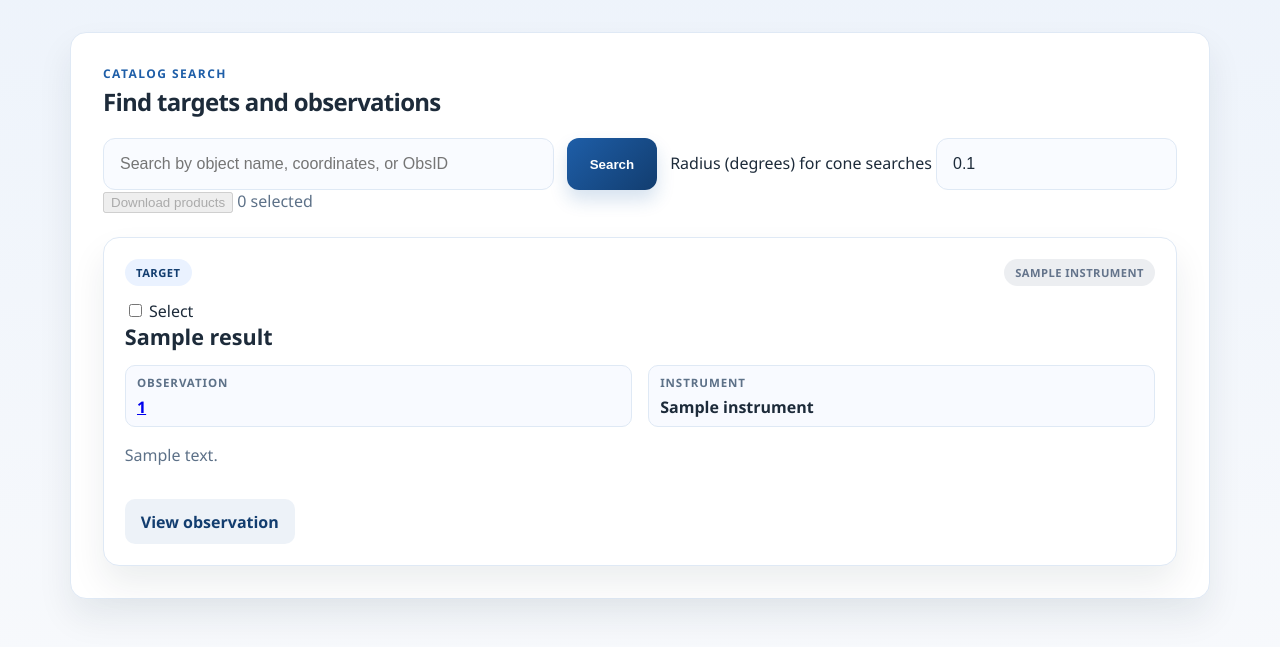
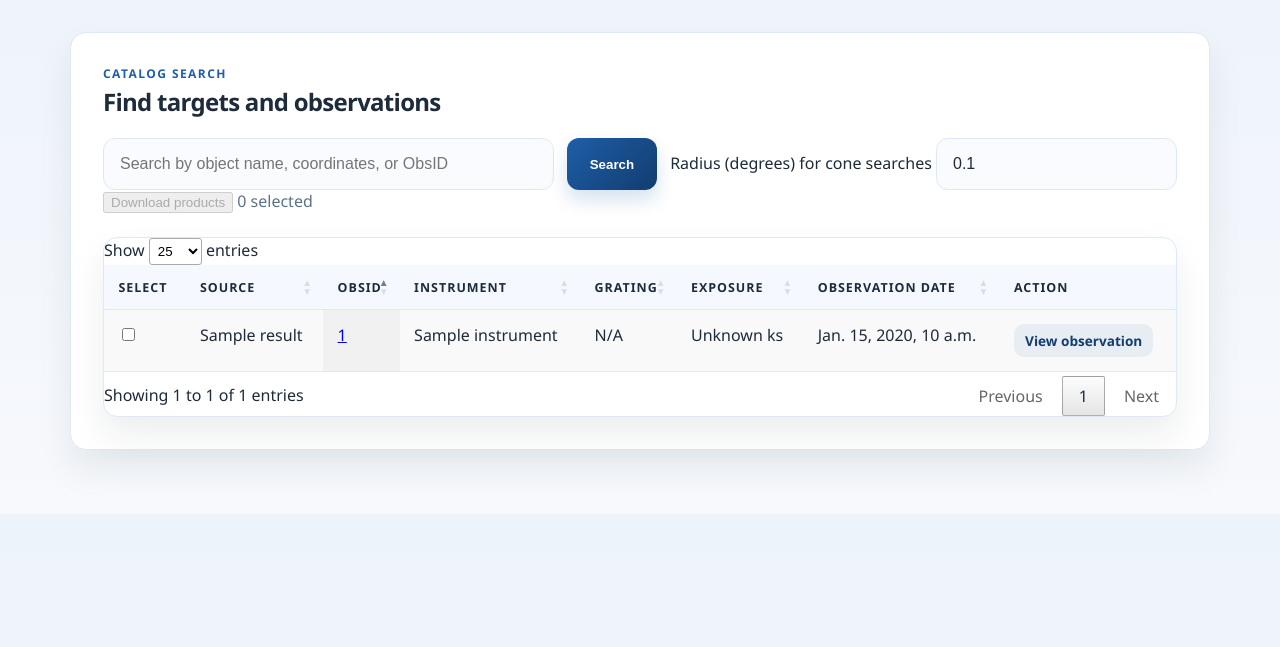
Before and after one commit to HETGS/tgdingo, a Django app: template templates/catalog/home.html in a window 1280 px wide. Shown: the part 77-724 px from the top of the page. Run offline with Django 5.2, Linux system fonts and the light colour scheme; the template is opened without the code that fills it: most values are stand-ins (such as "Sample title", 1, 10 or a date in 2020); some libraries are stand-ins or nearby versions.

Commit message:
Display search results as datatable

```diff
--- a/static/catalog.css
+++ b/static/catalog.css
@@ -87,6 +87,90 @@ nav a {
   padding: 2rem;
 }
 
+.result-list {
+  list-style: none;
+  margin: 0;
+  padding: 0;
+  display: grid;
+  gap: 0.9rem;
+}
+
+.result-list-item {
+  display: flex;
+  align-items: flex-start;
+  gap: 1rem;
+  padding: 1rem 1.1rem;
+  border: 1px solid var(--line);
+  border-radius: 14px;
+  background: var(--panel);
+  box-shadow: var(--shadow);
+  cursor: pointer;
+}
+
+.result-list-item--selected {
+  border-color: rgba(30, 94, 168, 0.45);
+  background: var(--brand-soft);
+}
+
+.result-select {
+  display: inline-flex;
+  align-items: center;
+  gap: 0.5rem;
+  min-width: 72px;
+  padding-top: 0.4rem;
+  color: var(--muted);
+  font-weight: 600;
+}
+
+.result-list-body {
+  flex: 1;
+  min-width: 0;
+}
+
+.result-header {
+  display: flex;
+  justify-content: space-between;
+  gap: 1rem;
+  align-items: flex-start;
+  margin-bottom: 0.7rem;
+}
+
+.result-header h3 {
+  margin: 0.2rem 0 0;
+  font-size: 1.35rem;
+}
+
+.result-details {
+  display: grid;
+  grid-template-columns: repeat(auto-fit, minmax(140px, 1fr));
+  gap: 0.7rem 1rem;
+  margin: 0 0 0.8rem;
+}
+
+.result-details div {
+  background: #f8faff;
+  border: 1px solid var(--line);
+  border-radius: 10px;
+  padding: 0.6rem 0.7rem;
+}
+
+.result-details dt {
+  font-size: 0.72rem;
+  font-weight: 700;
+  letter-spacing: 0.08em;
+  text-transform: uppercase;
+  color: var(--muted);
+}
+
+.result-details dd {
+  margin: 0.4rem 0 0;
+  font-weight: 600;
+}
+
+.result-date {
+  grid-column: 1 / -1;
+}
+
 .hero h1,
 .page-hero h1,
 .detail-header h1,
@@ -154,6 +238,44 @@ nav a {
 
 .results-panel {
   margin-top: 1.5rem;
+}
+
+.table-wrap {
+  overflow-x: auto;
+  border: 1px solid var(--line);
+  border-radius: 14px;
+  background: var(--panel);
+  box-shadow: var(--shadow);
+}
+
+#results-table {
+  width: 100%;
+  border-collapse: collapse;
+}
+
+#results-table th,
+#results-table td {
+  padding: 0.85rem 0.9rem;
+  border-bottom: 1px solid var(--line);
+  text-align: left;
+  vertical-align: top;
+}
+
+#results-table th {
+  background: #f5f9ff;
+  color: var(--text);
+  font-size: 0.78rem;
+  font-weight: 700;
+  letter-spacing: 0.08em;
+  text-transform: uppercase;
+}
+
+#results-table tbody tr:nth-child(even) {
+  background: #f9fbff;
+}
+
+#results-table tbody tr:hover {
+  background: #edf5ff;
 }
 
 .result-grid,
@@ -260,6 +382,12 @@ nav a {
   margin-top: 0.9rem;
 }
 
+.small-button {
+  margin-top: 0;
+  padding: 0.45rem 0.7rem;
+  font-size: 0.85rem;
+}
+
 .link-button {
   background: rgba(30, 94, 168, 0.08);
   color: var(--brand-dark);
--- a/templates/catalog/home.html
+++ b/templates/catalog/home.html
@@ -30,42 +30,49 @@
 
       <section class="results-panel">
         {% if results %}
-          <div class="result-grid">
-            {% for result in results %}
-              <article class="result-card" data-obsid="{{ result.observation_id }}" tabindex="0" role="button" aria-pressed="false">
-                <div class="card-topline">
-                  <span class="badge badge-blue">Target</span>
-                  <span class="badge badge-slate">{{ result.instrument|default:"Unknown" }}</span>
-                </div>
-                <label class="result-select">
-                  <input type="checkbox" name="obsids" value="{{ result.observation_id }}" />
-                  <span>Select</span>
-                </label>
-                <h3>{{ result.object_name }}</h3>
-                <dl class="meta-list">
-                  <div>
-                    <dt>Observation</dt>
-                    <dd>
+          <div class="table-wrap">
+            <table id="results-table" class="display compact" style="width:100%">
+              <thead>
+                <tr>
+                  <th>Select</th>
+                  <th>Source</th>
+                  <th>ObsID</th>
+                  <th>Instrument</th>
+                  <th>Grating</th>
+                  <th>Exposure</th>
+                  <th>Observation date</th>
+                  <th>Action</th>
+                </tr>
+              </thead>
+              <tbody>
+                {% for result in results %}
+                  <tr data-obsid="{{ result.observation_id }}">
+                    <td>
+                      <input type="checkbox" name="obsids" value="{{ result.observation_id }}" />
+                    </td>
+                    <td>{{ result.source_name|default:result.object_name }}</td>
+                    <td data-order="{{ result.observation_id|default:0 }}">
                       {% if result.observation_id and result.observation_id != "N/A" %}
                         <a href="{% url 'catalog:observation_detail' result.observation_id %}">{{ result.observation_id }}</a>
                       {% else %}
                         Unavailable
                       {% endif %}
-                    </dd>
-                  </div>
-                  <div>
-                    <dt>Instrument</dt>
-                    <dd>{{ result.instrument }}</dd>
-                  </div>
-                </dl>
-                <p>{{ result.summary }}</p>
-                <div class="card-actions">
-                  {% if result.observation_id and result.observation_id != "N/A" %}
-                    <a class="link-button" href="{% url 'catalog:observation_detail' result.observation_id %}">View observation</a>
-                  {% endif %}
-                </div>
-              </article>
-            {% endfor %}
+                    </td>
+                    <td>{{ result.instrument|default:"Unknown" }}</td>
+                    <td>{{ result.grating|default:"N/A" }}</td>
+                    <td data-order="{{ result.exposure|default_if_none:0 }}">
+                        {{ result.exposure_ks|default:"Unknown" }} ks
+                    </td>
+                    <td>{{ result.observation_date_iso|default:"Unknown" }}</td>
+                    <td>
+                      {% if result.observation_id and result.observation_id != "N/A" %}
+                        <a class="link-button small-button" href="{% url 'catalog:observation_detail' result.observation_id %}">View observation</a>
+                      {% endif %}
+                    </td>
+                  </tr>
+                {% endfor %}
+              </tbody>
+            </table>
           </div>
         {% else %}
           {% if query %}
@@ -77,45 +84,52 @@
         {% endif %}
       </section>
     </form>
+  </section>
 
+  <link rel="stylesheet" href="https://cdn.datatables.net/3.1.4/css/dataTables.min.css" />
+  <link rel="stylesheet" href="https://cdn.datatables.net/columncontrol/2.1.2/css/columnControl.dataTables.min.css" />
+  <script src="https://code.jquery.com/jquery-3.12.4.min.js"></script>
+  <script src="https://cdn.datatables.net/3.1.4/js/dataTables.min.js"></script>
+  <script src="https://cdn.datatables.net/columncontrol/2.1.2/js/dataTables.columnControl.min.js"></script>
+  <script src="https://cdn.datatables.net/columncontrol/2.1.2/js/columnControl.dataTables.min.js"></script>
   <script>
     document.addEventListener('DOMContentLoaded', function () {
-      const cards = document.querySelectorAll('.result-card');
       const form = document.getElementById('download-selection-form');
       const button = document.getElementById('bulk-download-button');
       const countLabel = document.getElementById('selection-count');
 
       function updateSelectionState() {
-        const checked = Array.from(document.querySelectorAll('.result-card input[type="checkbox"]:checked'));
+        const checked = Array.from(document.querySelectorAll('#results-table input[type="checkbox"]:checked'));
         button.disabled = checked.length === 0;
         countLabel.textContent = checked.length === 1 ? '1 selected' : checked.length + ' selected';
       }
 
-      cards.forEach(function (card) {
-        const checkbox = card.querySelector('input[type="checkbox"]');
-        const sync = function () {
-          card.classList.toggle('result-card--selected', checkbox.checked);
-          card.setAttribute('aria-pressed', String(checkbox.checked));
-          updateSelectionState();
-        };
-
-        checkbox.addEventListener('change', sync);
-
-        card.addEventListener('click', function (event) {
-          if (event.target.closest('a, button, input')) {
-            return;
-          }
-          checkbox.checked = !checkbox.checked;
-          sync();
-        });
-
-        card.addEventListener('keydown', function (event) {
-          if (event.key === 'Enter' || event.key === ' ') {
-            event.preventDefault();
-            checkbox.checked = !checkbox.checked;
-            sync();
+      if (document.getElementById('results-table')) {
+        new DataTable('#results-table', {
+          paging: true,
+          pageLength: 25,
+          searching: false,
+          order: [[2, 'asc']],
+          ordering: {
+            indicators: false,
+            handler: false
+          },
+          columnDefs: [
+            { orderable: false, targets: [0, 7] },
+            { type: 'num', targets: [2, 5] }
+          ],
+          columnControl: ['orderAsc', 'orderDesc'],
+          language: {
+            emptyTable: 'No matching catalog entries'
+          },
+          layout: {
+            topStart: 'pageLength'
           }
         });
+      }
+
+      document.querySelectorAll('#results-table input[type="checkbox"]').forEach(function (checkbox) {
+        checkbox.addEventListener('change', updateSelectionState);
       });
 
       if (form) {
@@ -126,6 +140,8 @@
           }
         });
       }
+
+      updateSelectionState();
     });
   </script>
 {% endblock %}
--- a/templates/catalog/observation_detail.html
+++ b/templates/catalog/observation_detail.html
@@ -47,7 +47,7 @@
       </div>
       <div>
         <dt>Exposure time</dt>
-        <dd>{{ observation.exposure|default:"Unknown" }} s</dd>
+        <dd>{{ exposure_ks|default:"Unknown" }} ks</dd>
       </div>
       <div>
         <dt>Date</dt>
```
Also changed, not shown: catalog/tests.py (+18 -18 lines), catalog/views.py (+41 -43 lines).
